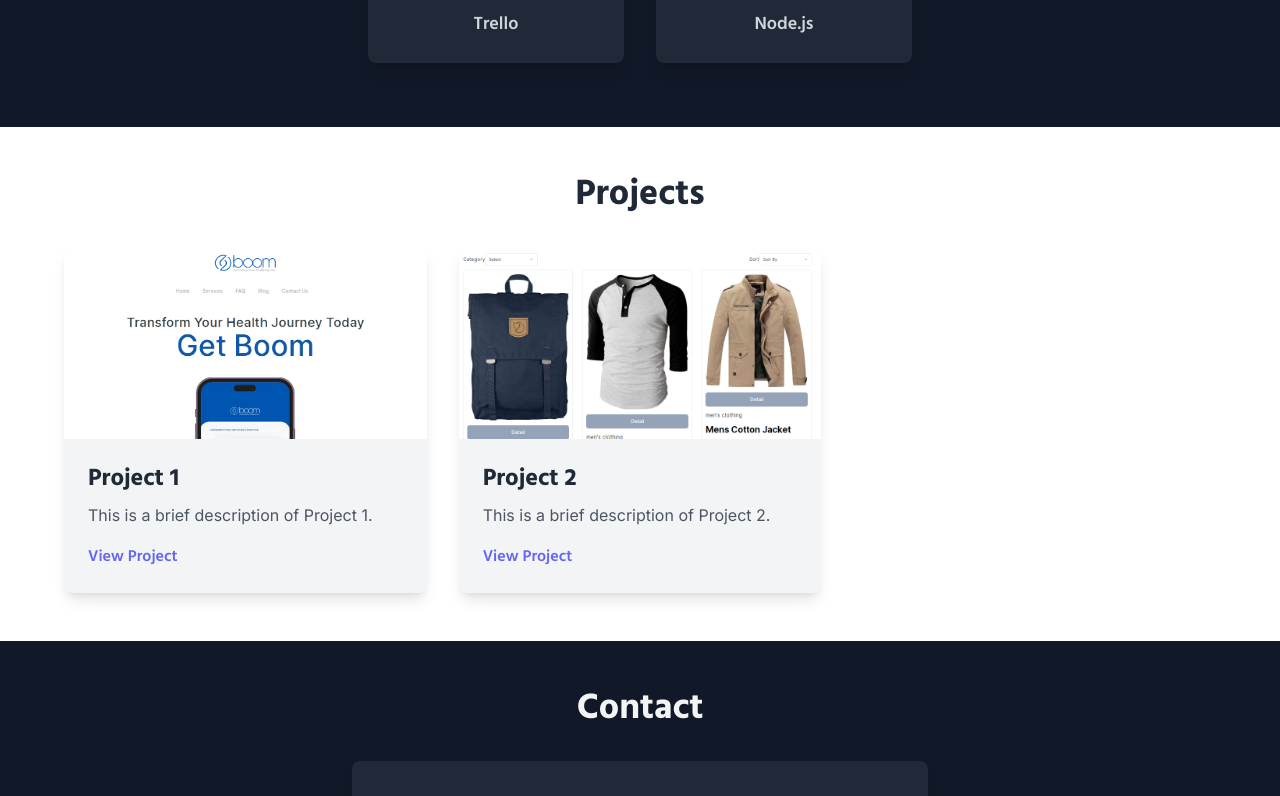
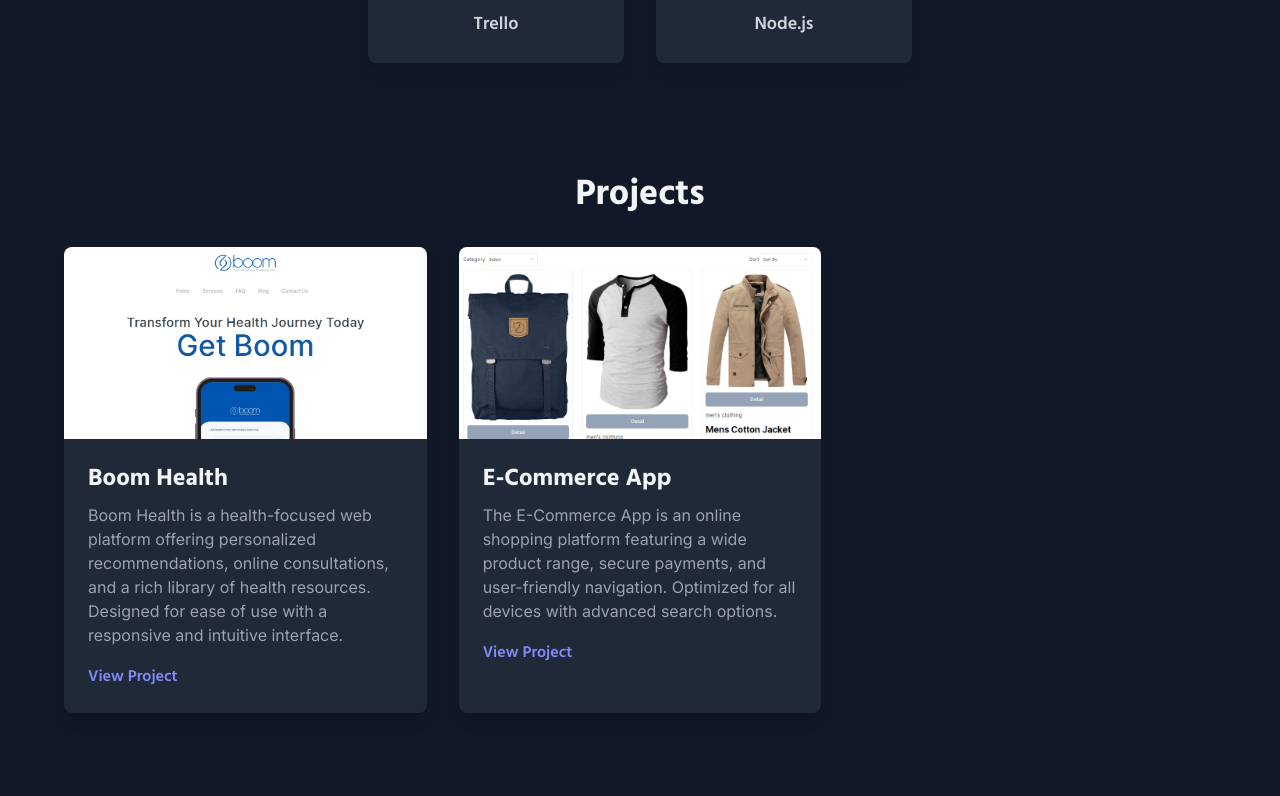
Before and after one commit to RikyAdiPutra/my-web-portfolio, a Next.js app: page / in a window 1280 px wide. Shown: the part 1080-1876 px from the top of the page. Built offline with nearby package versions, Linux system fonts and the light colour scheme.

Commit message:
style in project compoenent

```diff
--- a/package.json
+++ b/package.json
@@ -12,6 +12,7 @@
     "next": "14.2.3",
     "react": "^18",
     "react-dom": "^18",
+    "react-hook-form": "^7.52.2",
     "react-icons": "^5.3.0"
   },
   "devDependencies": {
--- a/src/components/Footer.jsx
+++ b/src/components/Footer.jsx
@@ -41,7 +41,7 @@ export default function Footer() {
           </div>
         </div>
         <p className="text-gray-400 text-sm">
-          &copy; {new Date().getFullYear()} Your Name. All rights reserved.
+          &copy; {new Date().getFullYear()} Riky Adi Putra. All rights reserved.
         </p>
       </div>
     </footer>
--- a/src/components/Projects.jsx
+++ b/src/components/Projects.jsx
@@ -1,30 +1,34 @@
 export default function Projects() {
   const projects = [
     {
-      title: "Project 1",
-      description: "This is a brief description of Project 1.",
+      title: "Boom Health",
+      description: `Boom Health is a health-focused web platform offering personalized recommendations,
+                    online consultations, and a rich library of health resources.
+                    Designed for ease of use with a responsive and intuitive interface.`,
       image: "/images/boom-img.png",
-      link: "#",
+      link: "https://boomhealth.ae/",
     },
     {
-      title: "Project 2",
-      description: "This is a brief description of Project 2.",
+      title: "E-Commerce App",
+      description: `The E-Commerce App is an online shopping platform featuring a wide product range,
+                    secure payments, and user-friendly navigation.
+                    Optimized for all devices with advanced search options.`,
       image: "/images/ecommerce-img.png",
-      link: "#",
+      link: "https://my-commerce-peach.vercel.app/",
     },
   ];
 
   return (
-    <section id="projects" className="py-12 px-16 bg-white">
+    <section id="projects" className="py-12 px-16 bg-gray-900">
       <div className="container mx-auto">
-        <h2 className="text-4xl font-bold text-gray-800 mb-8 text-center font-hind">
+        <h2 className="text-4xl font-bold text-gray-100 mb-8 text-center font-hind">
           Projects
         </h2>
         <div className="grid grid-cols-1 md:grid-cols-2 lg:grid-cols-3 gap-8">
           {projects.map((project, index) => (
             <div
               key={index}
-              className="bg-gray-100 shadow-lg rounded-lg overflow-hidden transform hover:scale-105 transition-transform duration-300"
+              className="bg-gray-800 shadow-lg rounded-lg overflow-hidden transform hover:scale-105 transition-transform duration-300"
             >
               <img
                 src={project.image}
@@ -32,13 +36,13 @@ export default function Projects() {
                 className="w-full h-48 object-cover"
               />
               <div className="p-6">
-                <h3 className="text-2xl font-bold text-gray-800 mb-2 font-hind">
+                <h3 className="text-2xl font-bold text-gray-100 mb-2 font-hind">
                   {project.title}
                 </h3>
-                <p className="text-gray-600 mb-4">{project.description}</p>
+                <p className="text-gray-400 mb-4">{project.description}</p>
                 <a
                   href={project.link}
-                  className="text-indigo-500 hover:text-indigo-700 font-semibold font-hind"
+                  className="text-indigo-400 hover:text-indigo-600 font-semibold font-hind"
                 >
                   View Project
                 </a>
```
Also changed, not shown: 1 other file (tests, documents, lock files or other folders).
